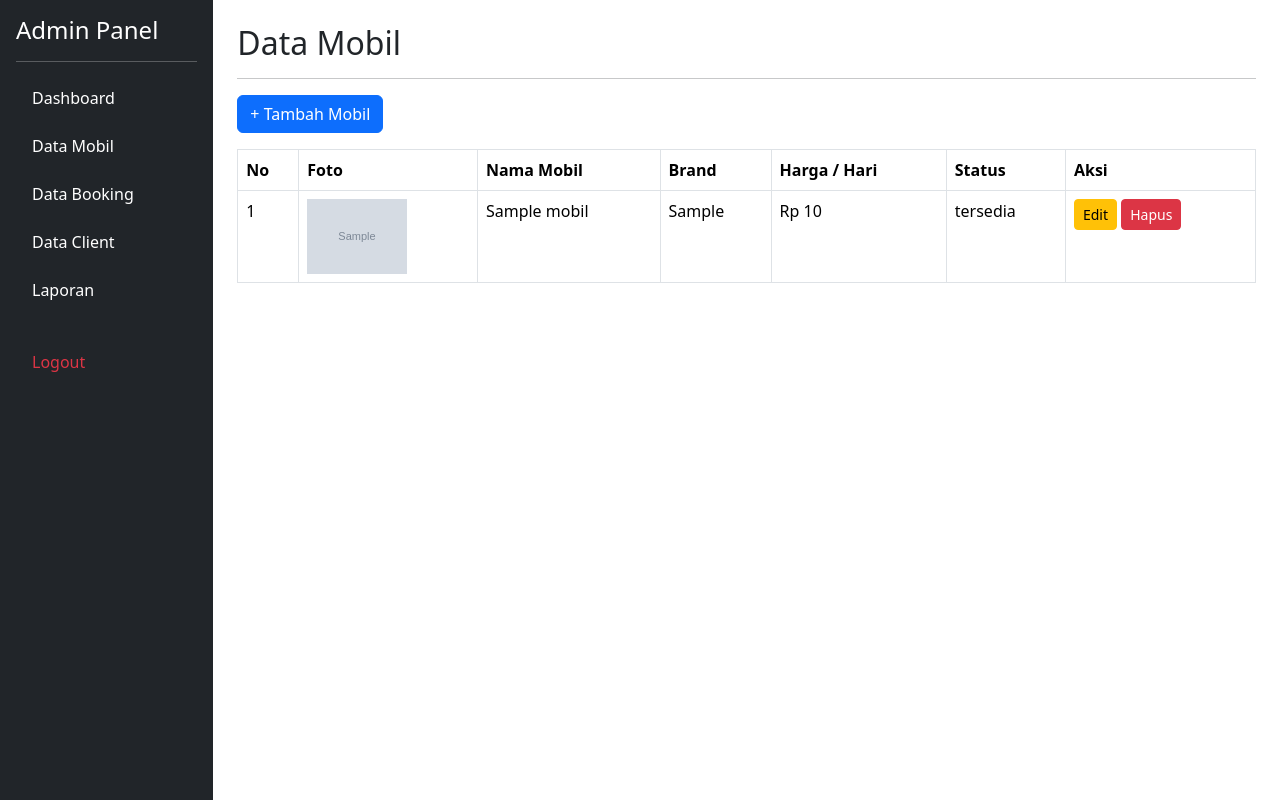
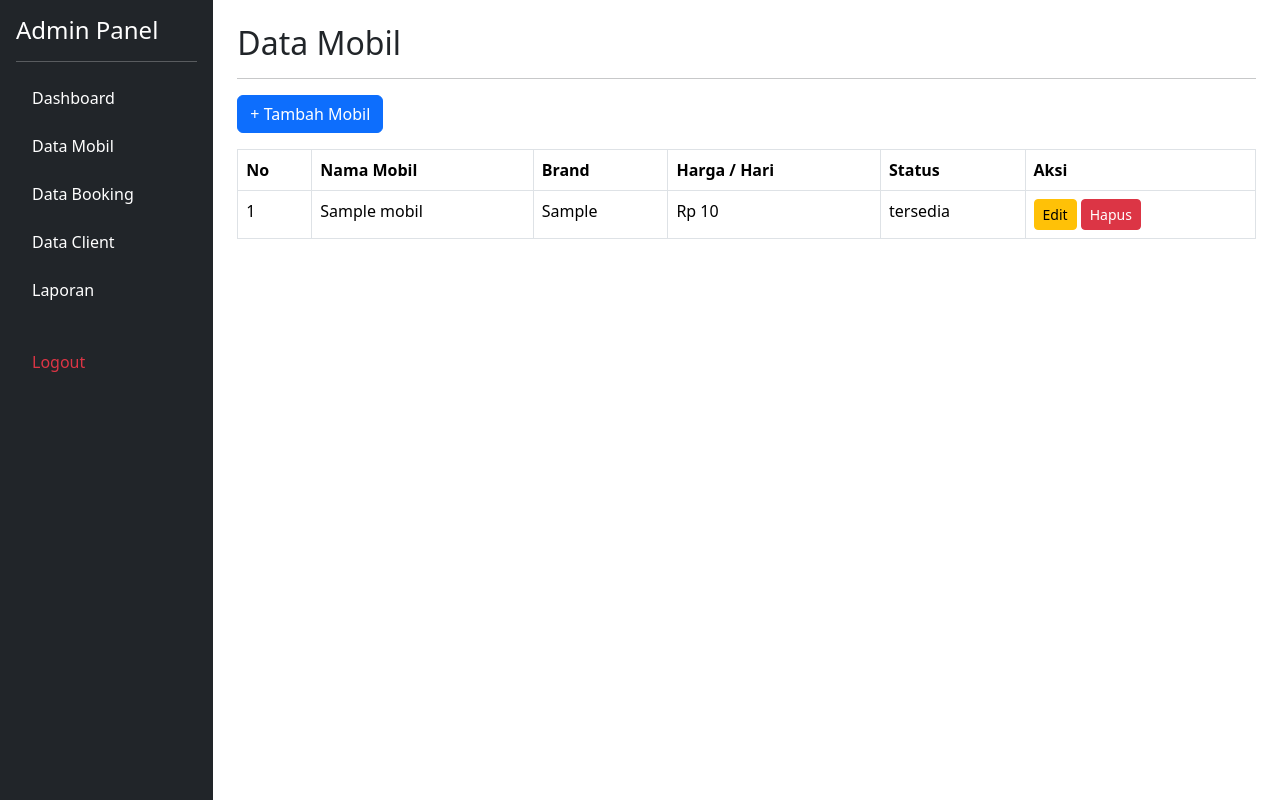
Before and after one commit to ammarfrzz/car-rental-trinity, a PHP site: page /mobil.php in a window 1280 px wide. Run offline with PHP 8.4, Linux system fonts and the light colour scheme; a user stored in the database is signed in; tables that the repository leaves empty hold one stand-in row (values such as "Sample post"); grey boxes marked "Sample" are stand-in pictures.

Commit message:
feat: tambah_mobil.php

```diff
--- a/edit_mobil.php
+++ b/edit_mobil.php
@@ -55,7 +55,7 @@ if (isset($_POST['update'])) {
 
             <div class="mb-3">
                 <label>Harga per Hari</label>
-                <input type="number" name="harga"
+                <input type="number" name="harga" min="0"
                     value="<?= $data['harga_per_hari']; ?>"
                     class="form-control" required>
             </div>
--- a/mobil.php
+++ b/mobil.php
@@ -20,7 +20,6 @@ if (!isset($_SESSION['login'])) {
     <table class="table table-bordered">
         <tr>
             <th>No</th>
-            <th>Foto</th>
             <th>Nama Mobil</th>
             <th>Brand</th>
             <th>Harga / Hari</th>
@@ -37,9 +36,6 @@ if (!isset($_SESSION['login'])) {
 
         <tr>
             <td><?= $no++; ?></td>
-            <td>
-                <img src="assets/upload/<?= $data['foto']; ?>" width="100">
-            </td>
             <td><?= $data['nama_mobil']; ?></td>
             <td><?= $data['brand']; ?></td>
             <td>Rp <?= number_format($data['harga_per_hari']); ?></td>
--- a/tambah_mobil.php
+++ b/tambah_mobil.php
@@ -47,7 +47,7 @@ if (isset($_POST['simpan'])) {
 
         <div class="mb-3">
             <label>Harga per Hari</label>
-            <input type="number" name="harga" class="form-control" required>
+            <input type="number" min="0" name="harga" class="form-control" required>
         </div>
 
         <div class="mb-3">
```
